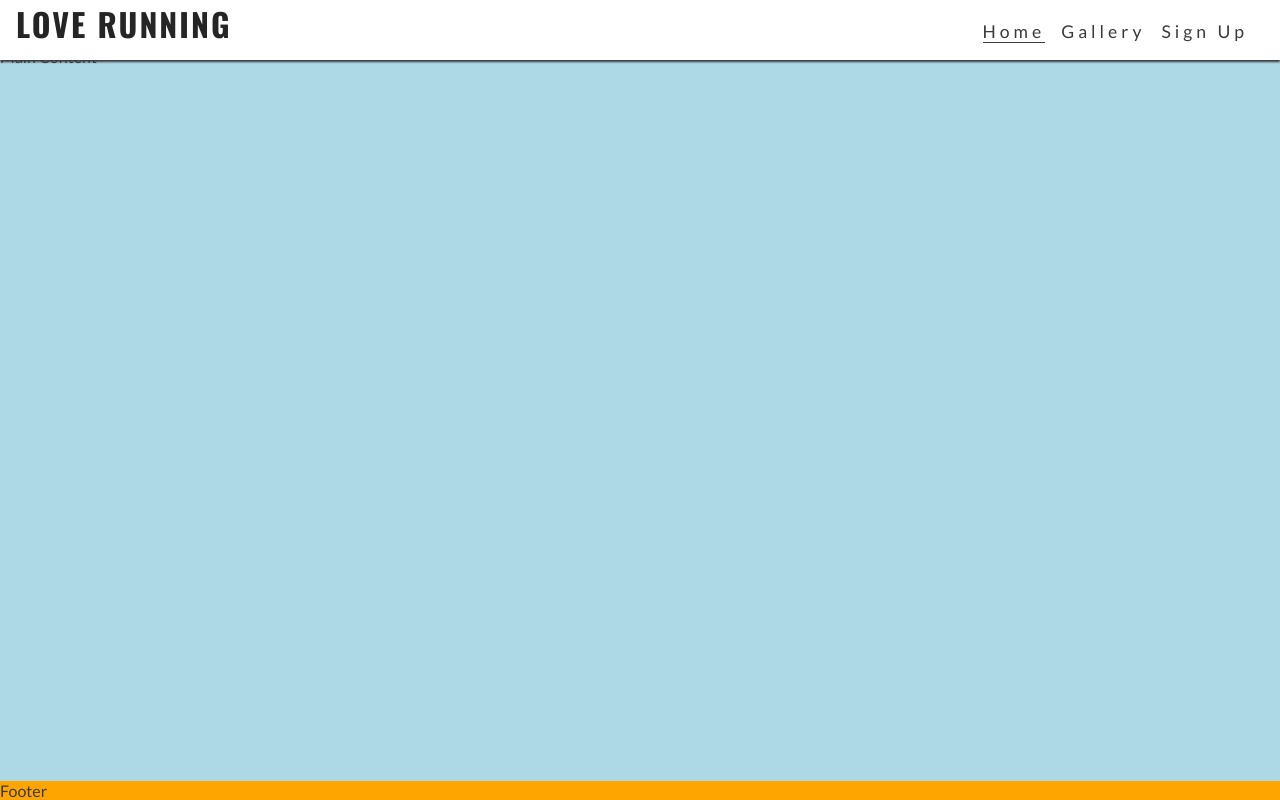
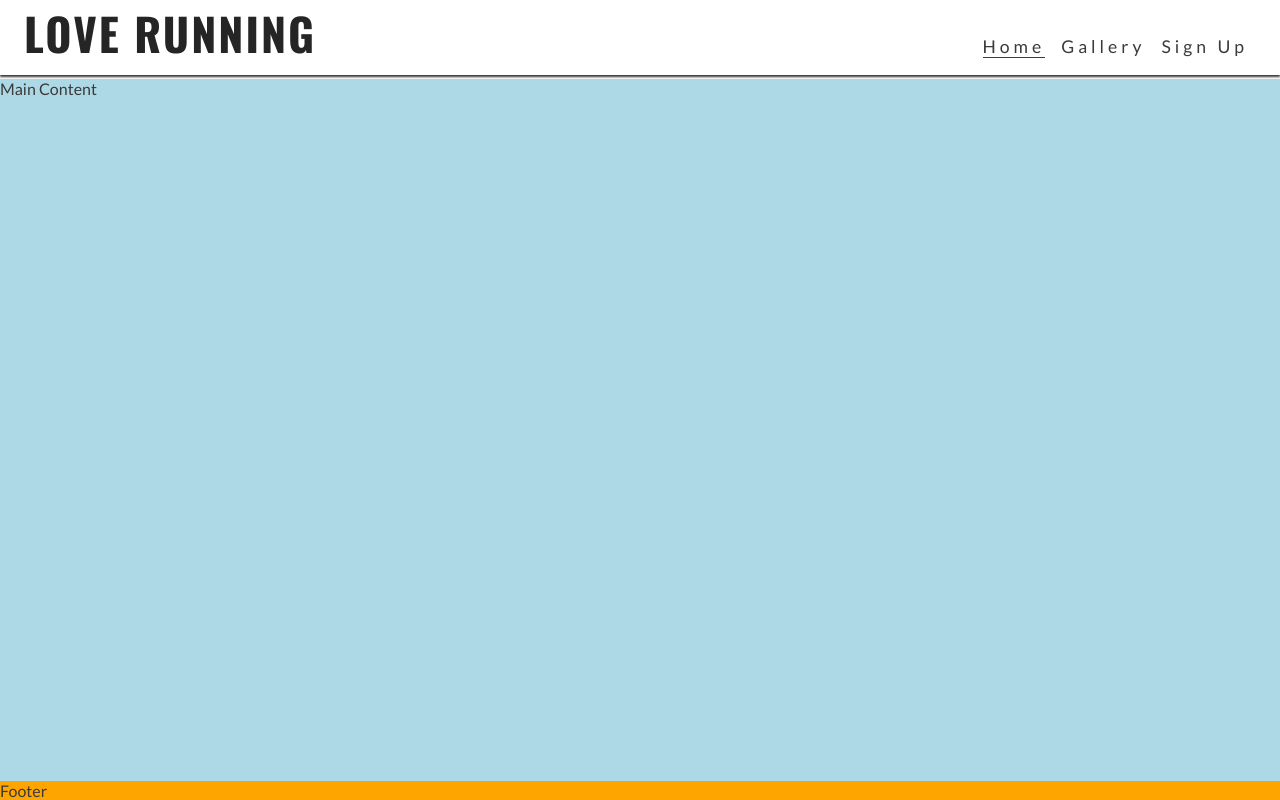
Before and after one commit to alicejardine95/love-running, a plain HTML site: page index.html in a window 1280 px wide. Drawn offline with nearby package versions, Linux system fonts and the light colour scheme.

Commit message:
Made logo larger, pushed main down to account for larger header

```diff
--- a/asset/css/style.css
+++ b/asset/css/style.css
@@ -118,4 +118,18 @@ footer {
     .nav-toggle-label {
         display: none;
     }
+
+    #logo {
+        font-size: 280%;
+        line-height 75px;
+        margin: 0 0.5rem;
+
+    }
+
+    /*Main Content*/
+    main {
+        /* Push main content down to accommodate larger header */
+        margin-top: 79px;
+    }
+
 }
```
